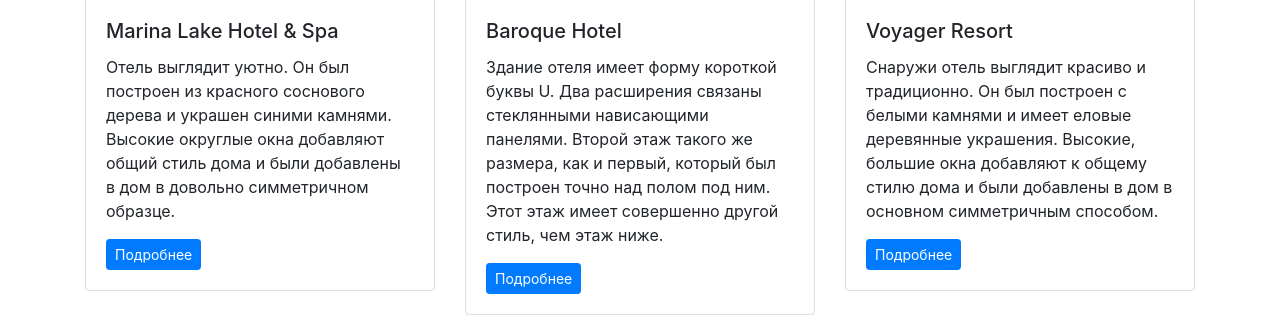
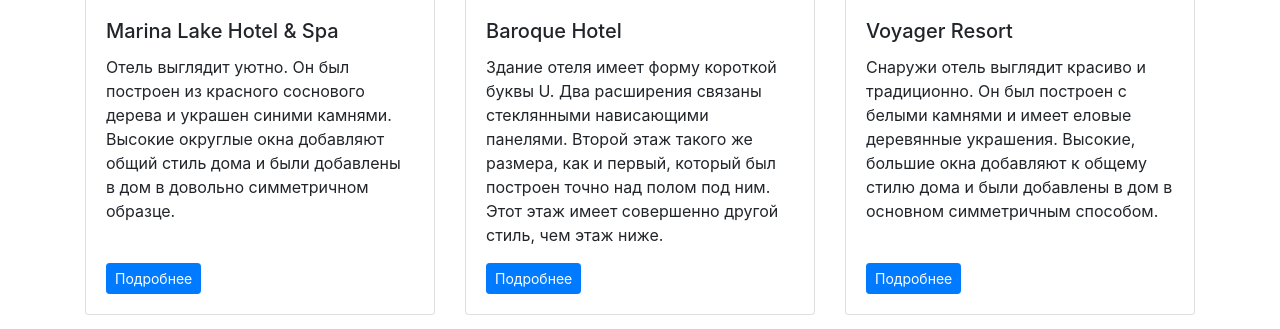
Before and after one commit to Lokamp/tours_production, a Django app: page / in a window 1280 px wide. Shown: the part 707-1036 px from the top of the page. Run offline with Django 3.2, Linux system fonts and the light colour scheme; some libraries are stand-ins or nearby versions.

Commit message:
add text hight - test

```diff
--- a/templates/index.html
+++ b/templates/index.html
@@ -20,7 +20,7 @@
 
          <div class="card-body">
           <h5 class="card-title">{{ tour_properties.title }}</h5>
-         <p class="card-text">{{ tour_properties.description }}</p>
+         <p class="card-text" style="height: 15vw; width: 100%" >{{ tour_properties.description }}</p>
             <a href="/tour/{{ tour_id }}/" class="btn btn-sm btn-primary" data-test="tourlink">Подробнее</a>
          </div>
     </div>
```
